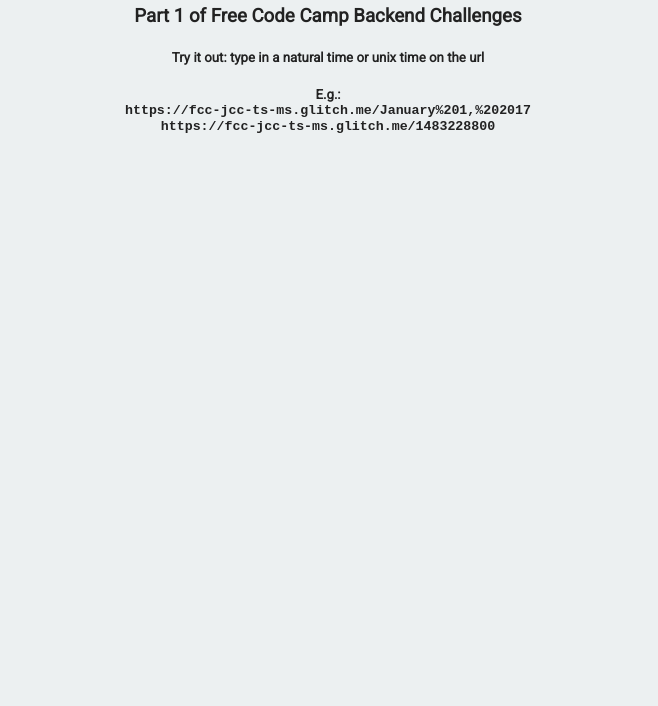
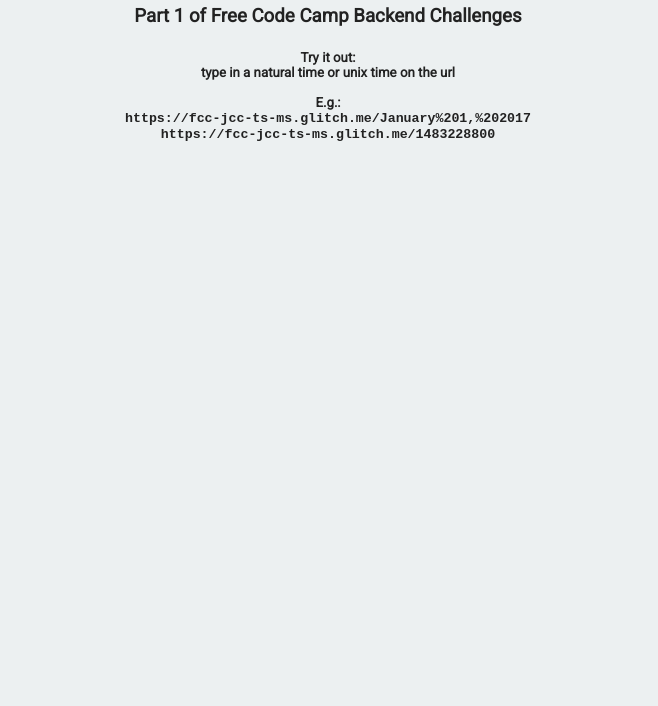
Before and after one commit to jcsonofashepherd/freecodecamp-jcc-timestamp-microservice, a website: page views/index.html in a window 1280 px wide. Shown: the part 94-800 px from the top of the page, without its empty margins (312-970 px from the left). Drawn offline with Linux system fonts and the light colour scheme.

Commit message:
Checkpoint

```diff
--- a/views/index.html
+++ b/views/index.html
@@ -12,8 +12,9 @@
       <div class="container">
          <h1>Free Code Camp Timestamp Microservice</h1>
          <h3>Part 1 of Free Code Camp Backend Challenges</h3>
-         <h5>Try it out: type in a natural time or unix time on the url</h5>
-         <h5>E.g.:
+         <h5>Try it out:
+         <br>type in a natural time or unix time on the url
+         <br><br>E.g.:
          <br><code>https://fcc-jcc-ts-ms.glitch.me/January%201,%202017</code>
          <br><code>https://fcc-jcc-ts-ms.glitch.me/1483228800</code></h5>
       </div>
```
